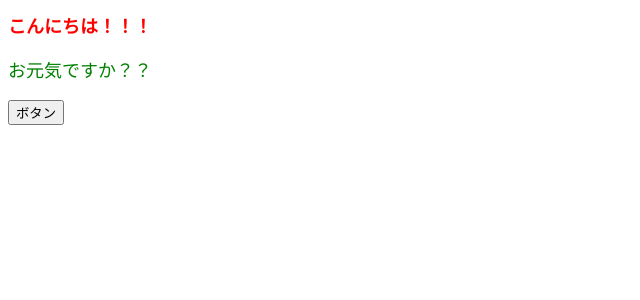
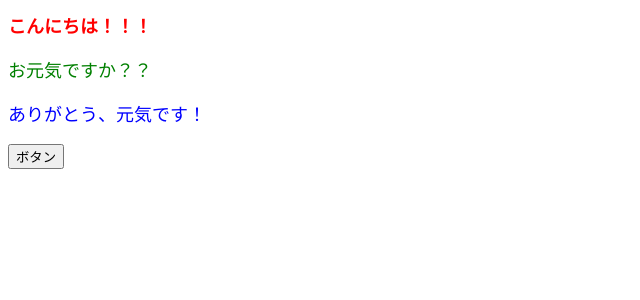
Before and after one commit to Kymaeda/react-todo-app, a React (Create React App) app: page / in a window 1280 px wide. Shown: the top 300 px of the page, without its empty margins (0-640 px from the left). Built offline with nearby package versions, Linux system fonts and the light colour scheme.

Commit message:
Propsの渡し方・受け取り方ver2

```diff
--- a/src/app.jsx
+++ b/src/app.jsx
@@ -12,7 +12,8 @@ const App = () => {
   return (
     <>
       <h1 style={styles}>こんにちは！！！</h1>
-      <ColoredMessage color="green" message="お元気ですか？？" />
+      <ColoredMessage color="green">お元気ですか？？</ColoredMessage>
+      <ColoredMessage color="blue">ありがとう、元気です！</ColoredMessage>
       <button onClick={onClick}>ボタン</button>
     </>
   );
--- a/src/components/ColoredMessage.jsx
+++ b/src/components/ColoredMessage.jsx
@@ -1,13 +1,16 @@
 import React from "react";
 
 // NOTE: propsを引数で受け取る
-const ColoredMessage = (props) => {
+const ColoredMessage = ({ color, children }) => {
+  // const { color, children } = props;
+
   const styles = {
-    color: props.color, // オブジェクトなので、文字列で指定する
+    color, // オブジェクトなので、文字列で指定する
     fontSize: "18px" // キャメルケースで書く
   };
 
-  return <p style={styles}>{props.message}</p>;
+  // NOTE: props.childrenで、コンポーネントで囲った中身を取得できる
+  return <p style={styles}>{children}</p>;
 };
 
 export default ColoredMessage;
```
